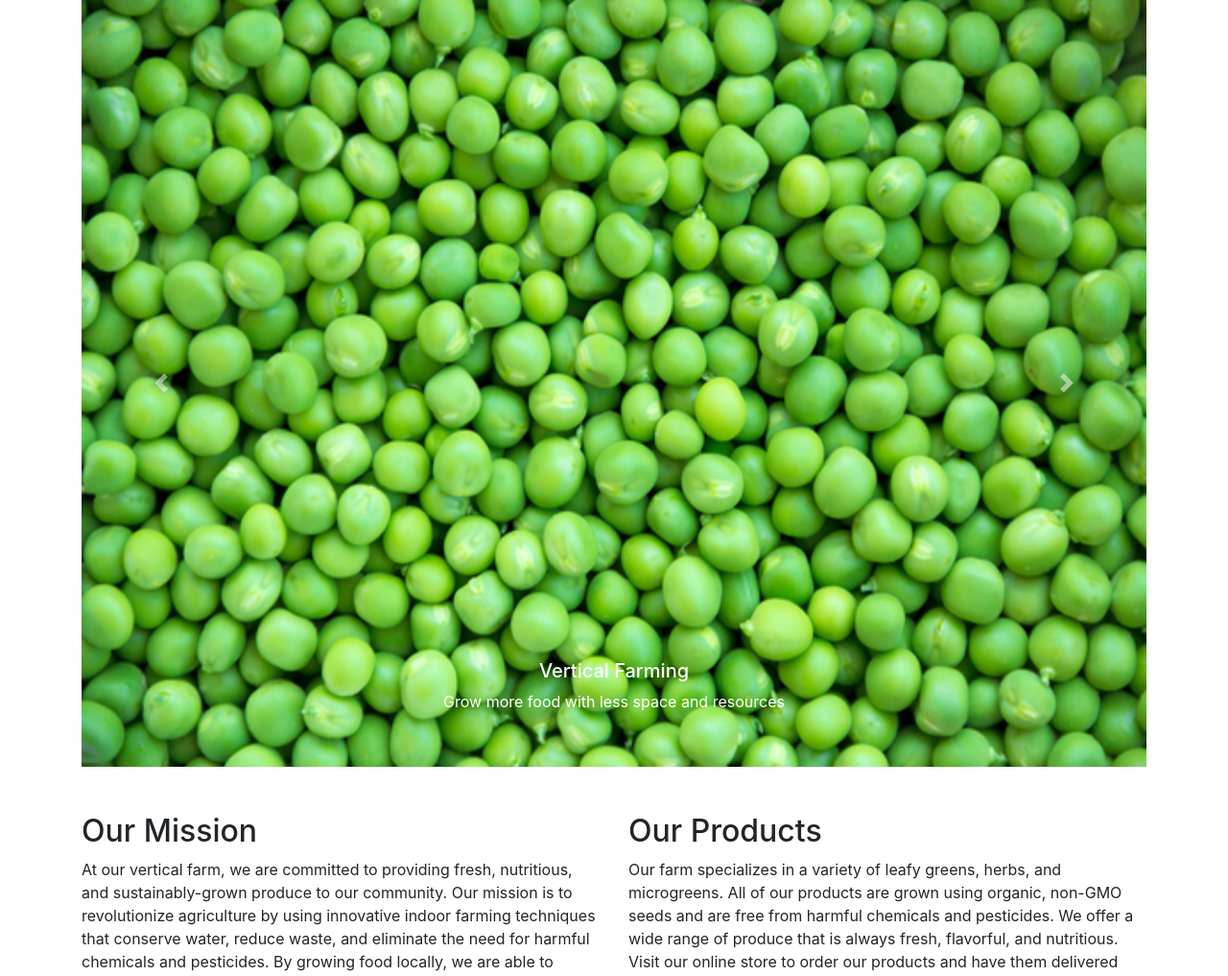
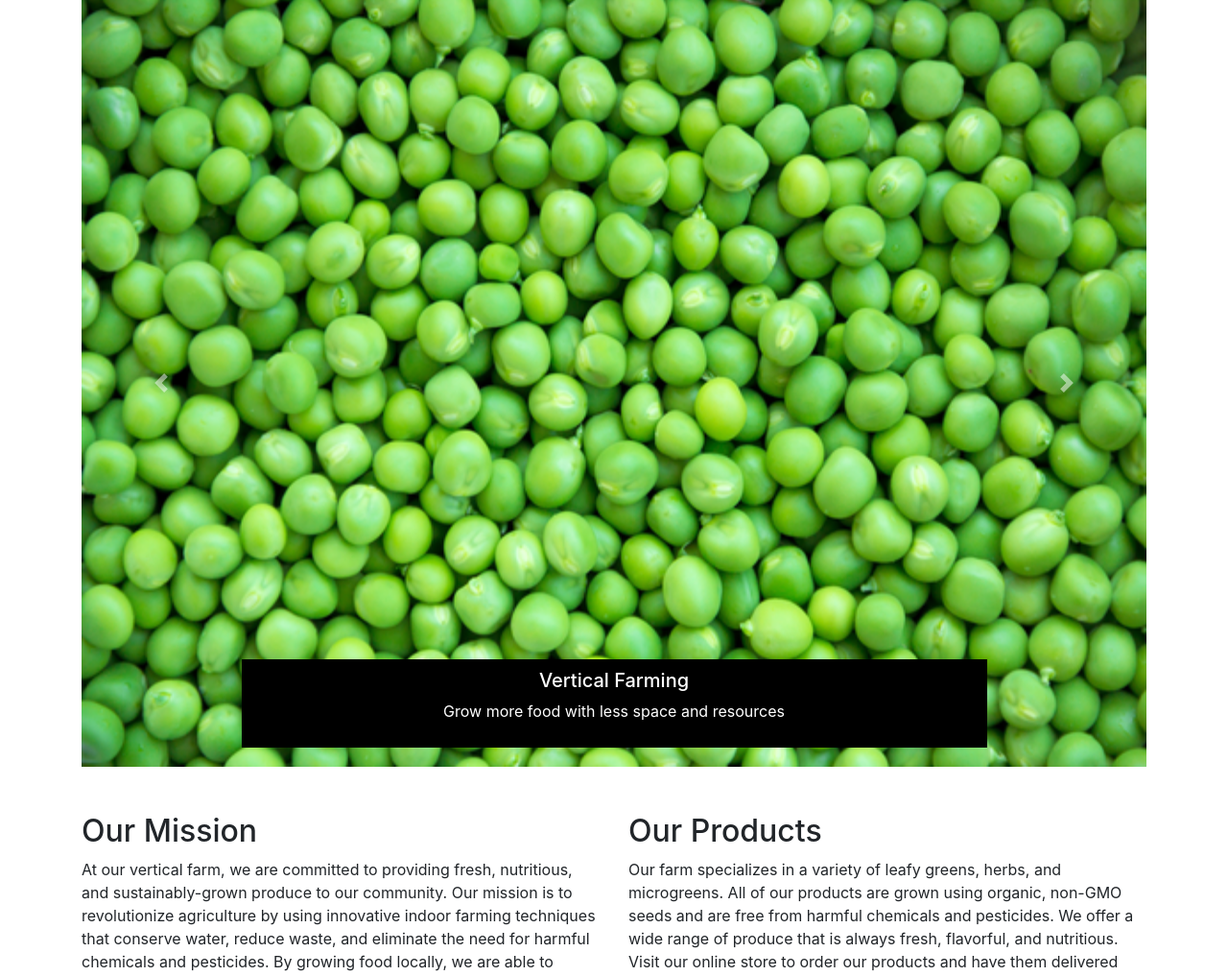
Before and after one commit to mynamecheff/SmartSeed, a Flask app: page /home in a window 1280 px wide. Shown: the part 375-1392 px from the top of the page at 96% size. Run offline with Flask 2, Linux system fonts and the light colour scheme; some libraries are stand-ins or nearby versions.

```diff
--- a/website/templates/home.html
+++ b/website/templates/home.html
@@ -89,6 +89,12 @@
     height: 800px;
   }
 
+  .carousel-caption {
+  background-color: #000; /* baggrundsfarve */
+  color: #fff; /* tekstfarve */
+  padding: 10px; /* indrykning */
+}
+
   .bg-smartseed {
     background-color: #2e6e6e;
   }
```
